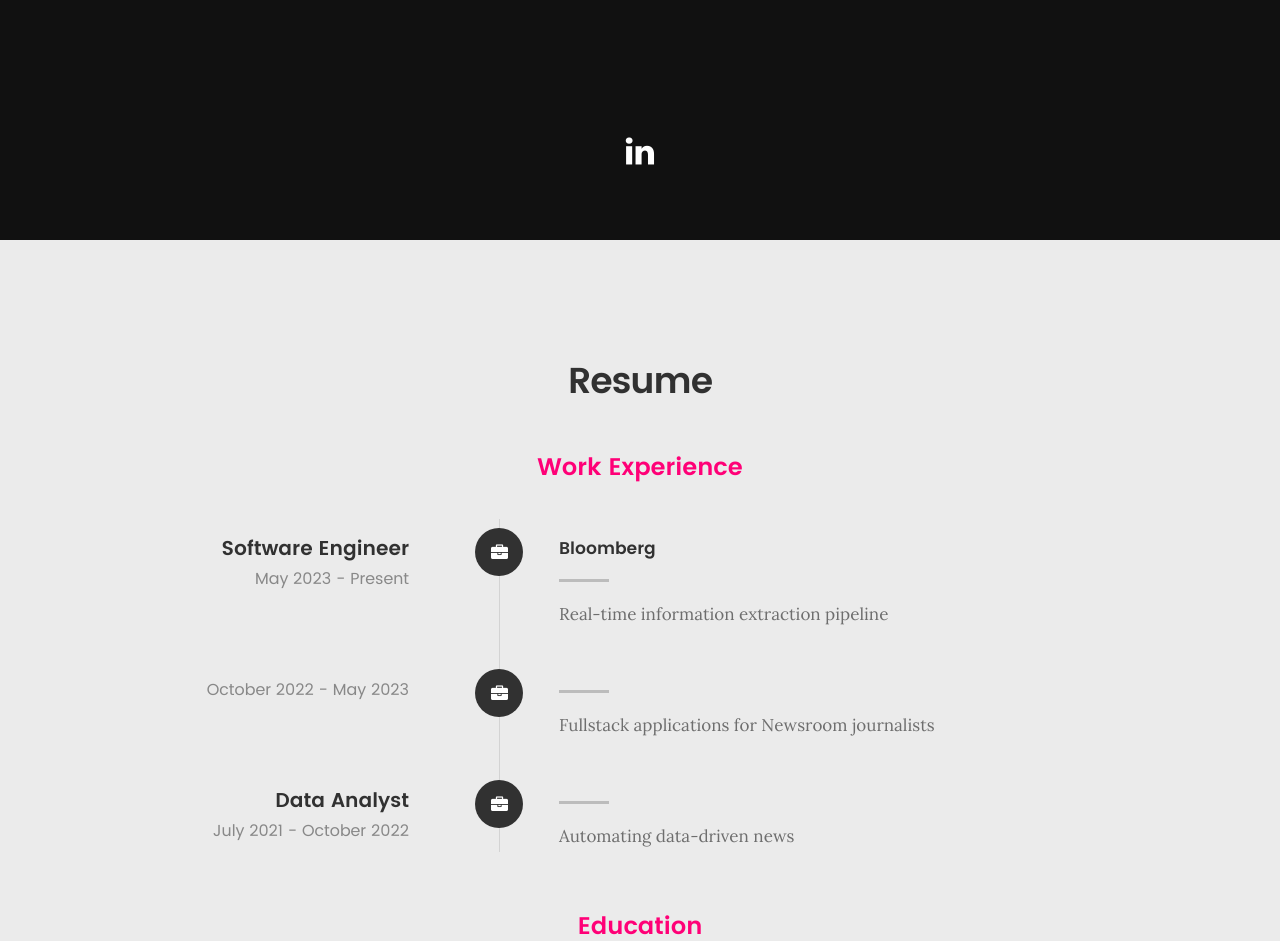
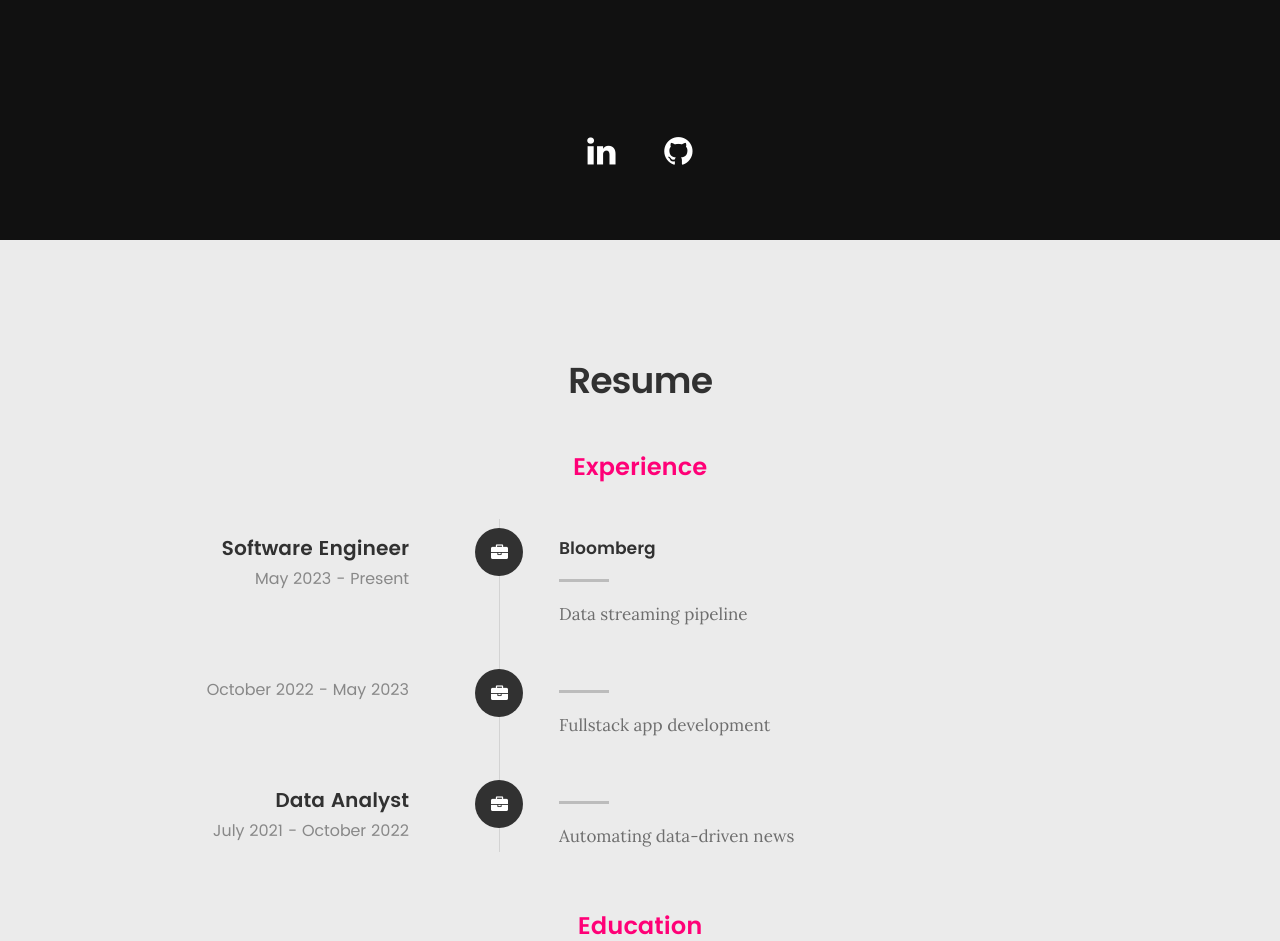
Before and after one commit to ivolong/ivolong, a plain HTML site: page index.html in a window 1280 px wide. Shown: the part 560-1501 px from the top of the page. Drawn offline with Linux system fonts and the light colour scheme.

Commit message:
profile changes + lint badge

```diff
--- a/index.html
+++ b/index.html
@@ -62,7 +62,8 @@
    	</div> <!-- /intro-content -->
 
    	<ul class="intro-social">
-         <li><a href="https://linkedin.com/in/ivolong" target="_blank"><i class="fa fa-linkedin"></i></a></li>
+        <li><a href="https://linkedin.com/in/ivolong" target="_blank"><i class="fa fa-linkedin"></i></a></li>
+        <li><a href="https://github.com/ivolong" target="_blank"><i class="fa fa-github"></i></a></li>
       </ul> <!-- /intro-social -->
 
    </section> <!-- /intro -->
@@ -84,7 +85,7 @@
 
    		<div class="col-twelve resume-header">
 
-   			<h2>Work Experience</h2>
+   			<h2>Experience</h2>
 
    		</div> <!-- /resume-header -->
 
@@ -105,7 +106,7 @@
 
                     <div class="timeline-content">
                         <h4>Bloomberg</h4>
-                        <p>Real-time information extraction pipeline</p>
+                        <p>Data streaming pipeline</p>
                     </div>
 
                 </div> <!-- /timeline-block -->
@@ -123,7 +124,7 @@
 
                     <div class="timeline-content">
                         <h4></h4>
-                        <p>Fullstack applications for Newsroom journalists</p>
+                        <p>Fullstack app development</p>
                     </div>
 
                 </div> <!-- /timeline-block -->
```
Also changed, not shown: 1 other file.
